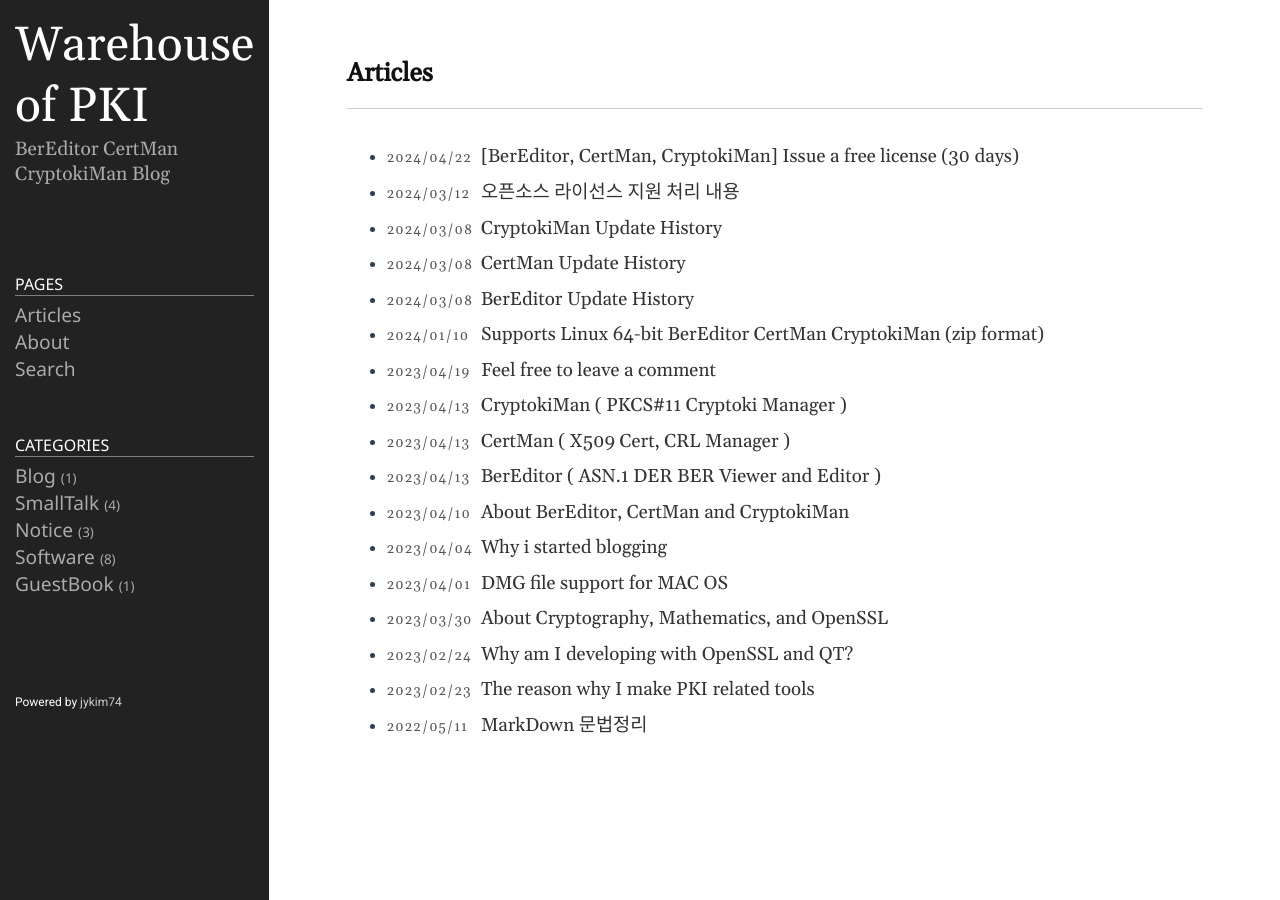
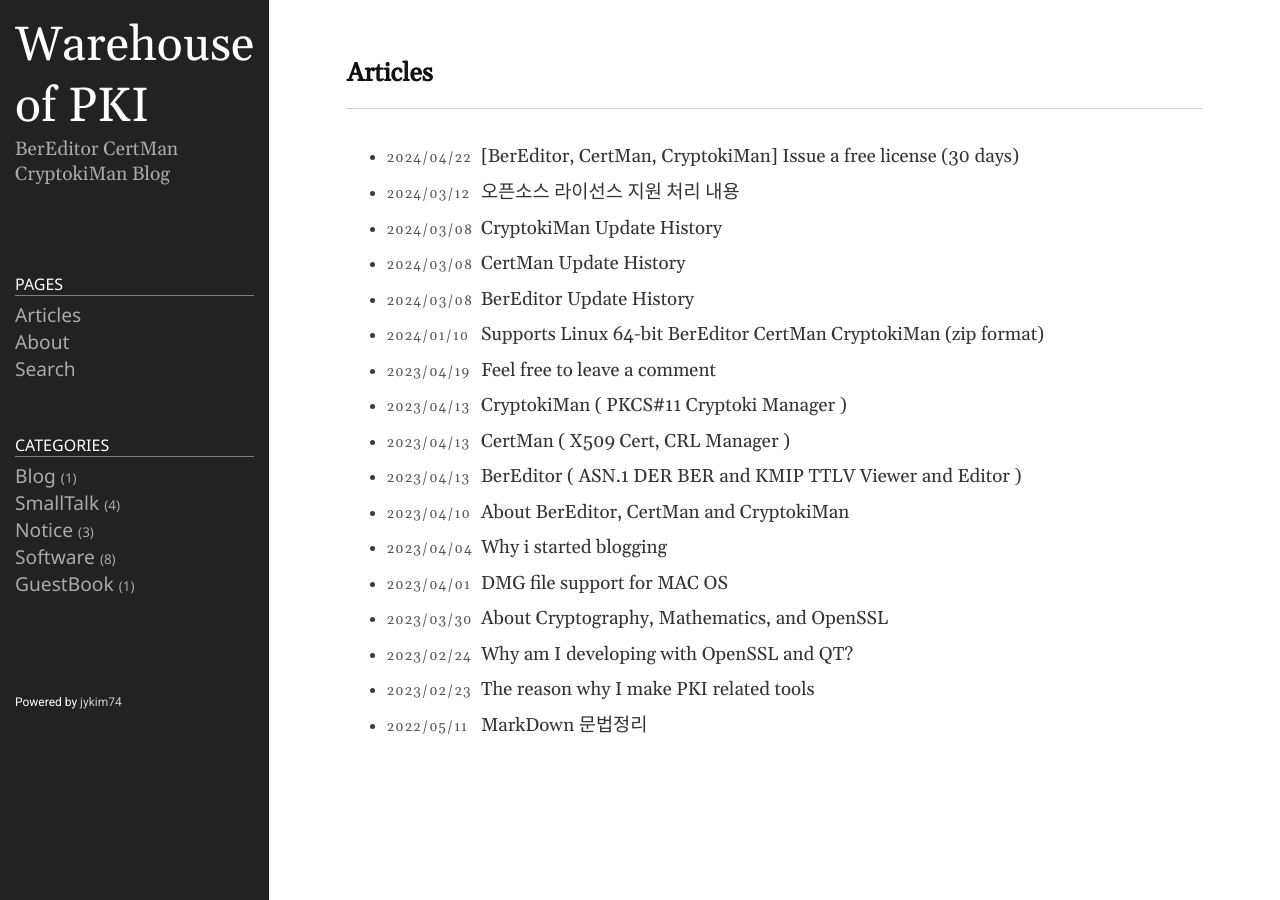
Before and after one commit to jykim74/jykim74.github.io, a Jekyll site: the page built from index.md, in a window 1280 px wide. Built offline with Jekyll 4.4.1, drawn with Linux system fonts in a browser that asks for light colours; nearby versions of some CDN libraries.

Commit message:
BerEditor message update

```diff
--- a/_posts/2023-04-13-BerEditor.markdown
+++ b/_posts/2023-04-13-BerEditor.markdown
@@ -1,7 +1,7 @@
 ---
 layout: post
-title: "BerEditor ( ASN.1 DER BER Viewer and Editor )"
-tags: [ASN.1,ASN.1 viewer, BER, BER reader, BER viewer, DER ,DER reader, BigNum Calc]
+title: "BerEditor ( ASN.1 DER BER and KMIP TTLV Viewer and Editor )"
+tags: [ASN.1,ASN.1 viewer, BER, BER reader, BER viewer, DER ,DER reader, BigNum Calc, KMIP, TTLV]
 category: Software
 ---
 This tool is capable of editing  and viewing for BER and DER  data.
@@ -9,6 +9,8 @@
 
 
 In addition, there are PKI-related functions such as encryption/decryption, signing/verification, OTP generation, BigNum calc and viewing OID values required for PKI or crypto development.
+
+And it supports reading and editing TTLV encoding format, which is the protocol format for KMIP.
 
 The size is about 29M.
 
```
